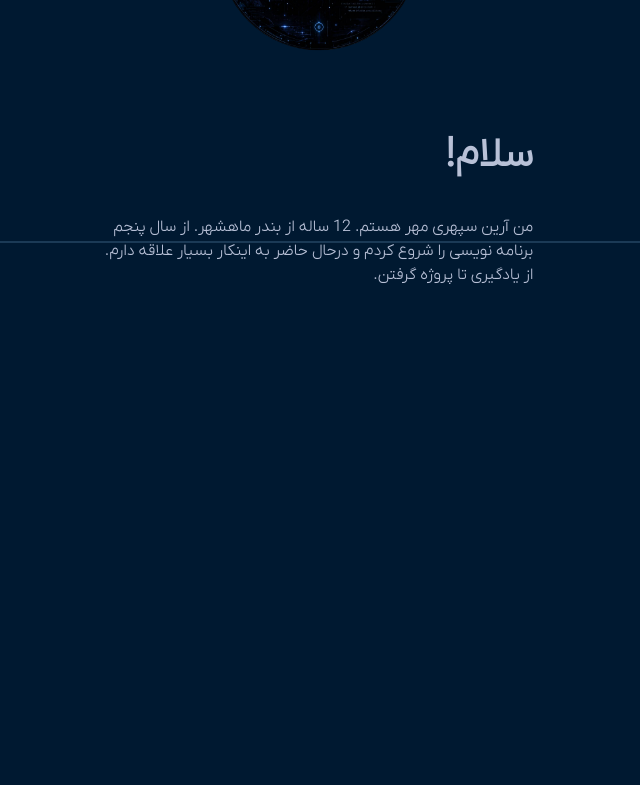
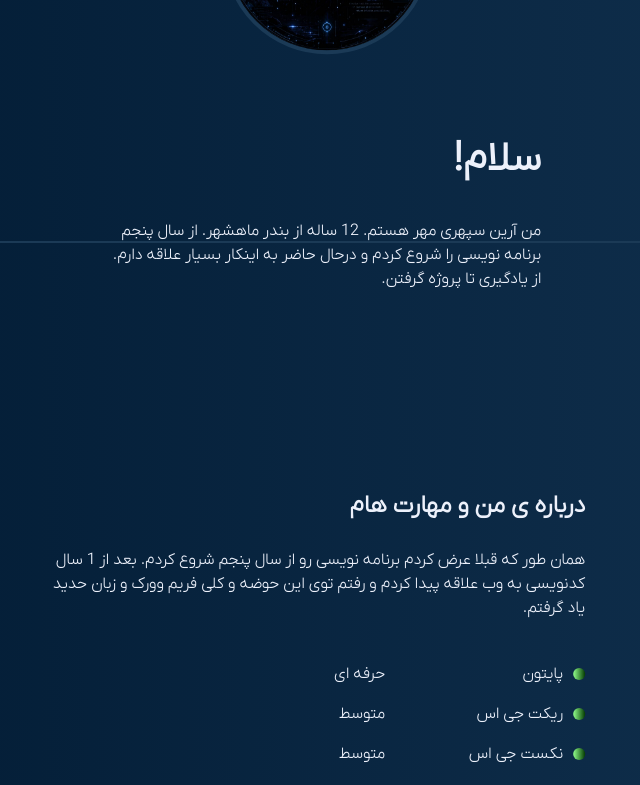
Before and after one commit to MACsepehri/macsepehri.github.io, a React (Vite) app: page / in a window 1280 px wide. Shown: the part 327-1112 px from the top of the page, without its empty margins (321-961 px from the left). Before the commit the page ends 800 px from the top, so only its background shows below. Built offline with nearby package versions, Linux system fonts and the light colour scheme.

Commit message:
Added the first box for body to share my knowladge

```diff
--- a/public/css/StyledComponents.jsx
+++ b/public/css/StyledComponents.jsx
@@ -7,7 +7,7 @@ export const GlobalStyle = createGlobalStyle`
     }
     * {
         font-family: 'IranYekan';
-        color: #b8c1d7;
+        color: #edf1fb;
         direction: rtl;
     }
     :root {
@@ -15,7 +15,8 @@ export const GlobalStyle = createGlobalStyle`
         --light-border-color: #1b3a56;
     }
     body {
-        background-color: #001931;
+        background: linear-gradient(to right, #001931, #123250);;
+        overflow-x: hidden;
     }
 `
 
@@ -23,6 +24,7 @@ export const MyselfImage = styled.img`
     max-width: 200px;
     max-height: 200px;
     border-radius: 100%;
+    border: 4px solid var(--light-border-color);
 `
 
 export const Header = styled.header`
@@ -45,3 +47,54 @@ export const HeaderContent = styled.div`
     justify-content: center;
     gap: 60px;
 `
+
+export const Box = styled.div`
+    width: 100%;
+    height: 100vh;
+    text-align: center;
+    margin: auto;
+    position: absolute;
+`
+
+export const BoxContent = styled.div`
+    position: absolute;
+    top: 50%;
+    right: 50%;
+    transform: translate(50%, -50%);
+`
+
+export const SkillsWrapper = styled.div`
+    display: flex;
+    justify-content: flex-start;
+    gap: 40px;
+    margin-top: 50px;
+`
+
+export const SkillsColumn = styled.div`
+    display: flex;
+    flex-direction: column;
+    gap: 16px;
+    min-width: 160px;
+`
+
+export const SkillRow = styled.div`
+    display: flex;
+    flex-direction: row-reverse;
+    align-items: center;
+    gap: 10px;
+    height: 24px;
+    direction: ltr;
+`
+
+export const GreenCircle = styled.div`
+    width: 12px;
+    height: 12px;
+    background: linear-gradient(to right, #92ff8c, #033a00);
+    border-radius: 100%;
+    flex-shrink: 0;
+`
+
+export const LevelText = styled.span`
+    text-align: left;
+    display: inline-block;
+`
--- a/src/App.jsx
+++ b/src/App.jsx
@@ -1,4 +1,5 @@
 import HeaderComponent from "./components/Header";
+import BodyPart1 from "./components/BodyPart1";
 
 export default function Home() {
     return (
@@ -6,6 +7,9 @@ export default function Home() {
             <div>
                 <HeaderComponent/>
             </div>
+            <div>
+                <BodyPart1/>
+            </div>
         </>
     )
 }
--- /dev/null
+++ b/src/components/BodyPart1.jsx
@@ -0,0 +1,40 @@
+import { Box, BoxContent, GreenCircle, SkillsWrapper, SkillsColumn, SkillRow, LevelText } from "../../public/css/StyledComponents";
+
+export default function BodyPart1() {
+    const skills = [
+        { name: 'پایتون', level: 'حرفه ای' },
+        { name: 'ریکت جی اس', level: 'متوسط' },
+        { name: 'نکست جی اس', level: 'متوسط' },
+        { name: 'پی اچ پی', level: 'سطح پایین' },
+    ];
+
+    return (
+        <Box>
+            <BoxContent style={{ lineHeight: '0.5', textAlign:'right' }}>
+                <h2>درباره ی من و مهارت هام</h2><br />
+                <p>همان طور که قبلا عرض کردم برنامه نویسی رو از سال پنجم شروع کردم. بعد از 1 سال</p>
+                <p>کدنویسی به وب علاقه پیدا کردم و رفتم توی این حوضه و کلی فریم وورک و زبان حدید</p>
+                <p>یاد گرفتم.</p>
+
+                <SkillsWrapper>
+                    <SkillsColumn>
+                        {skills.map((skill) => (
+                            <SkillRow key={skill.name}>
+                                <GreenCircle />
+                                <span>{skill.name}</span>
+                            </SkillRow>
+                        ))}
+                    </SkillsColumn>
+
+                    <SkillsColumn>
+                        {skills.map((skill) => (
+                            <SkillRow key={skill.name}>
+                                <LevelText>{skill.level}</LevelText>
+                            </SkillRow>
+                        ))}
+                    </SkillsColumn>
+                </SkillsWrapper>
+            </BoxContent>
+        </Box>
+    )
+}
```
